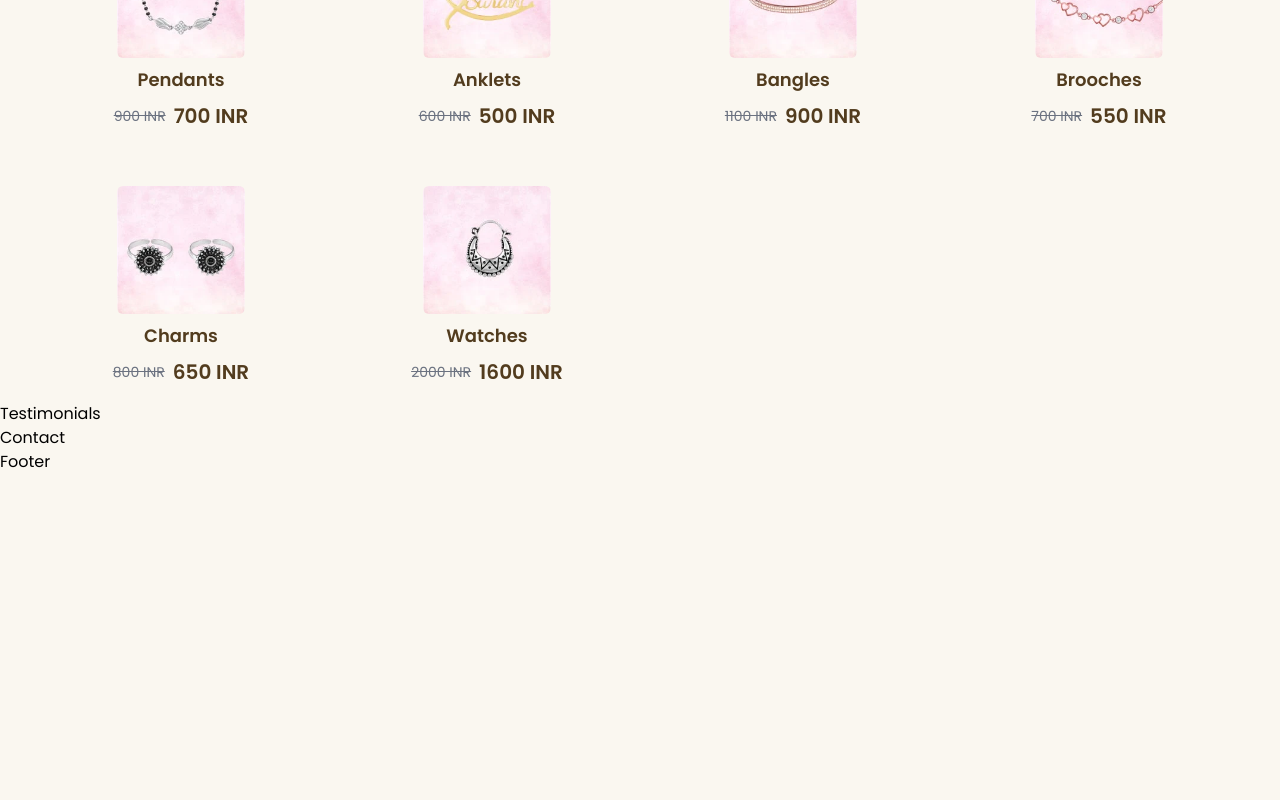
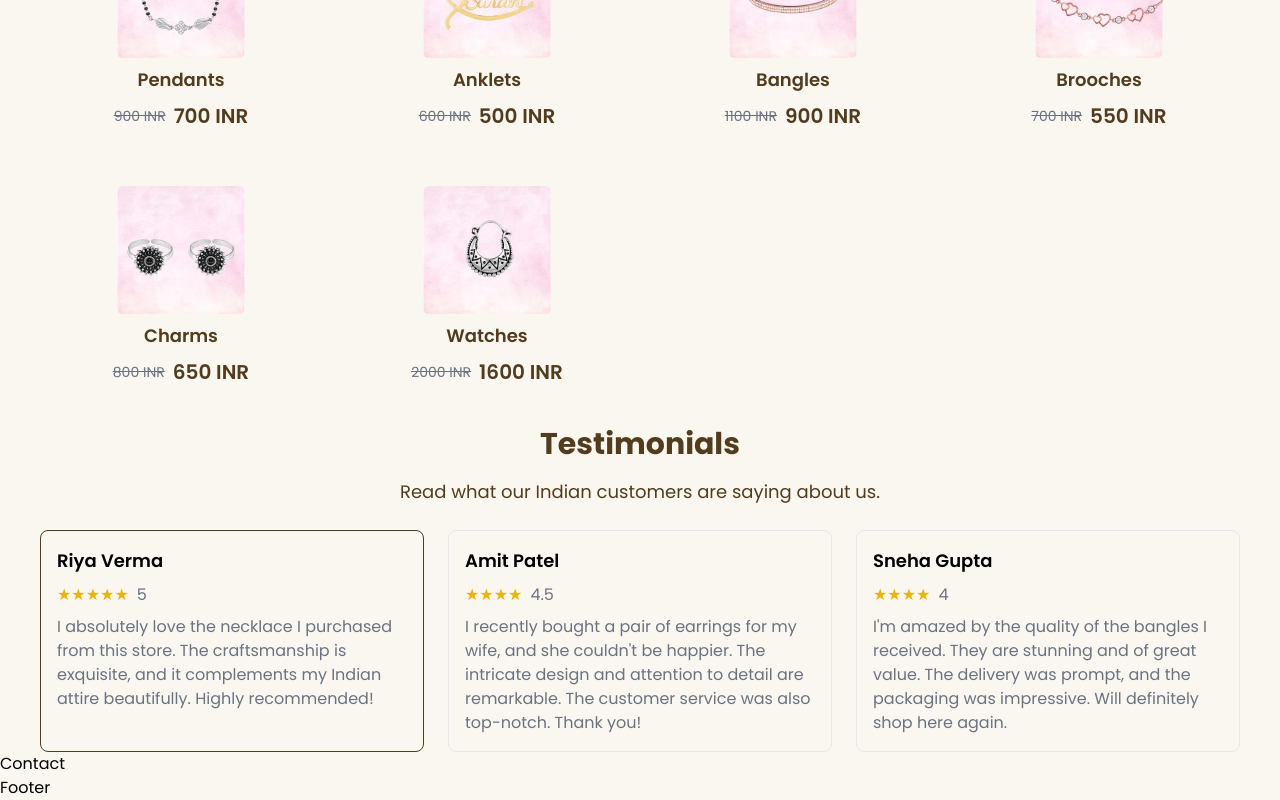
Before and after one commit to AlphaTechies/mythri-jewellers, a React (Vite) app in the folder client/: page / in a window 1280 px wide. Shown: the part 5197-5997 px from the top of the page. Before the commit the page ends 5671 px from the top, so only its background shows below. Built offline with nearby package versions, Linux system fonts and the light colour scheme.

Commit message:
testimonials section completed

```diff
--- a/client/src/components/Testimonials.jsx
+++ b/client/src/components/Testimonials.jsx
@@ -1,9 +1,66 @@
-import React from 'react'
+import { useState } from "react";
+
+const testimonials = [
+  {
+    id: 1,
+    name: "Riya Verma",
+    comment:
+      "I absolutely love the necklace I purchased from this store. The craftsmanship is exquisite, and it complements my Indian attire beautifully. Highly recommended!",
+    rating: 5,
+  },
+  {
+    id: 2,
+    name: "Amit Patel",
+    comment:
+      "I recently bought a pair of earrings for my wife, and she couldn't be happier. The intricate design and attention to detail are remarkable. The customer service was also top-notch. Thank you!",
+    rating: 4.5,
+  },
+  {
+    id: 3,
+    name: "Sneha Gupta",
+    comment:
+      "I'm amazed by the quality of the bangles I received. They are stunning and of great value. The delivery was prompt, and the packaging was impressive. Will definitely shop here again.",
+    rating: 4,
+  },
+];
 
 const Testimonials = () => {
+  const [activeTestimonial, setActiveTestimonial] = useState(testimonials[0]);
+
+  const handleTestimonialChange = (testimonial) => {
+    setActiveTestimonial(testimonial);
+  };
+
   return (
-    <div>Testimonials</div>
-  )
-}
+    <div className="mx-3 md:mx-10 mt-6">
+      <div className="text-center">
+        <h2 className="text-3xl font-bold text-primary mb-4">Testimonials</h2>
+        <p className="text-lg text-primary">
+          Read what our Indian customers are saying about us.
+        </p>
+      </div>
+      <div className="grid grid-cols-1 md:grid-cols-2 lg:grid-cols-3 gap-6 mt-6">
+        {testimonials.map((testimonial) => (
+          <div
+            key={testimonial.id}
+            className={`p-4 border rounded-lg cursor-pointer ${
+              activeTestimonial.id === testimonial.id ? "border-primary" : ""
+            }`}
+            onClick={() => handleTestimonialChange(testimonial)}
+          >
+            <p className="text-lg font-semibold">{testimonial.name}</p>
+            <div className="flex items-center mt-2">
+              <p className="text-yellow-500">
+                {"★".repeat(testimonial.rating)}
+              </p>
+              <p className="text-gray-500 ml-2">{testimonial.rating}</p>
+            </div>
+            <p className="text-gray-500 mt-2">{testimonial.comment}</p>
+          </div>
+        ))}
+      </div>
+    </div>
+  );
+};
 
-export default Testimonials
+export default Testimonials;
```
